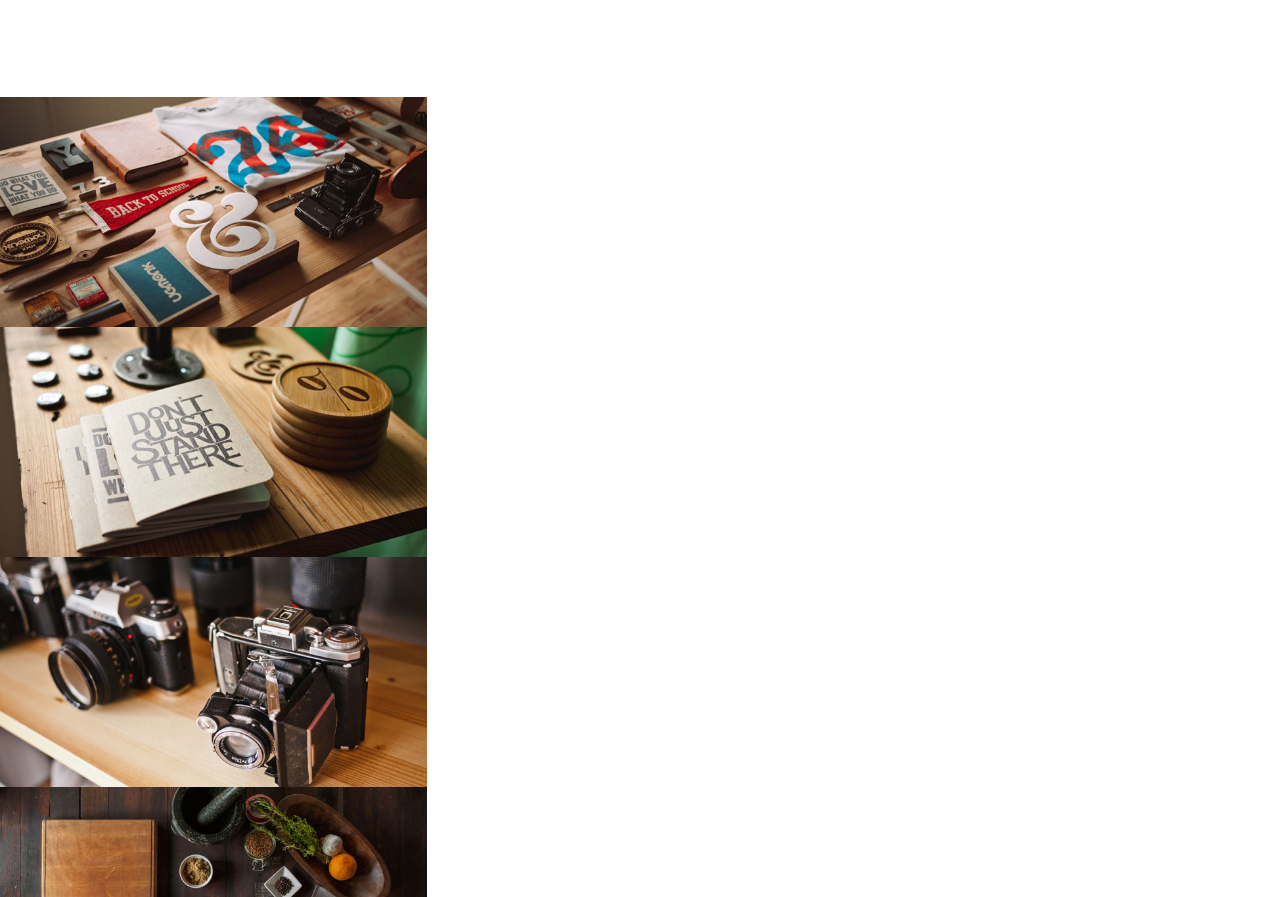
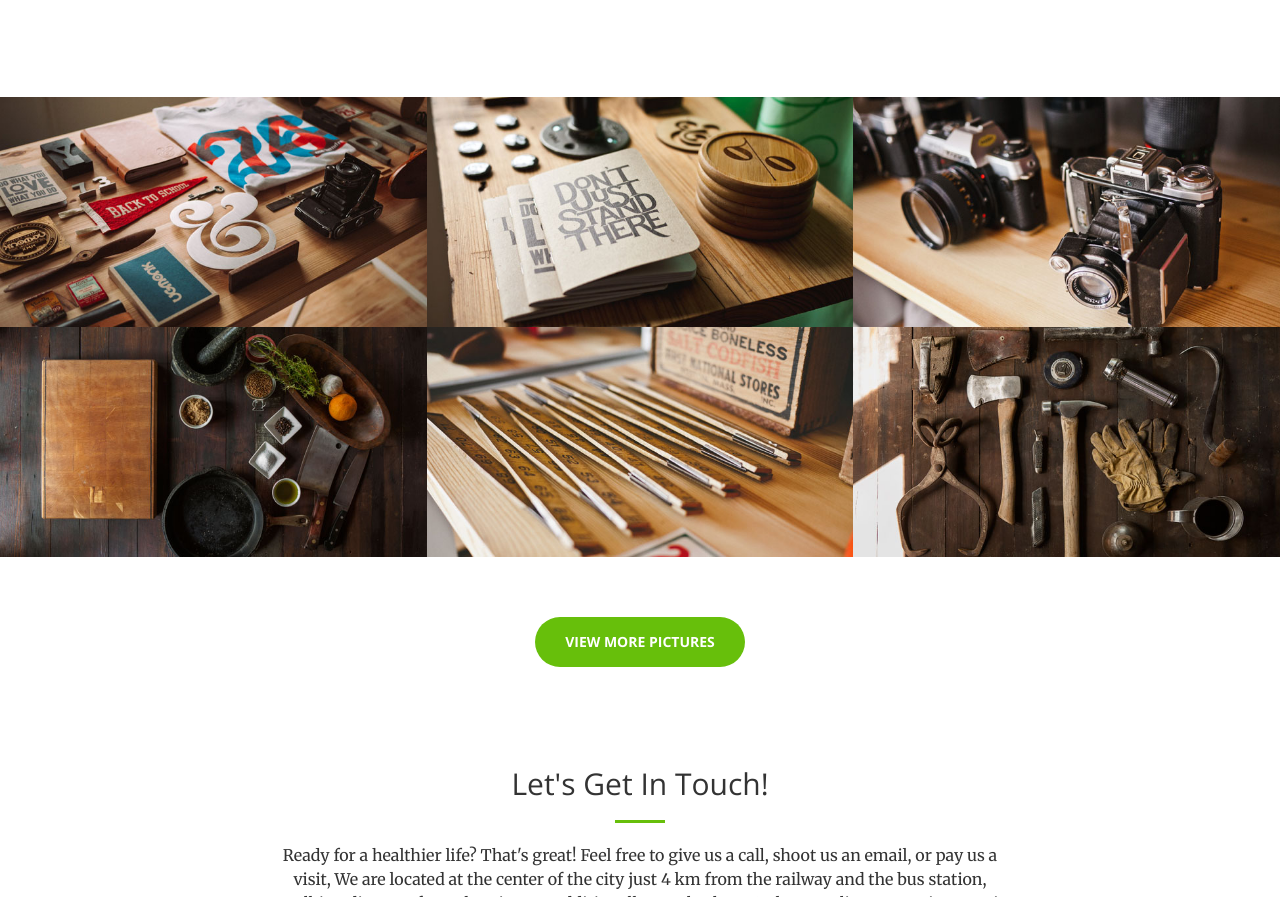
Before and after one commit to bmnaturecure/bmnaturecure.github.io, a plain HTML site: page index.html in a window 1280 px wide. Shown: the part 1927-2824 px from the top of the page. Drawn offline with nearby package versions, Linux system fonts and the light colour scheme.

Commit message:
sort gallery

```diff
--- a/index.html
+++ b/index.html
@@ -189,6 +189,8 @@
                             </div>
                         </div>
                     </a>
+                </div>
+                    <div class="col-lg-4 col-sm-6">
                     <a class="portfolio-box">
                       <img src="/img/portfolio/2.jpg" class="img-responsive" alt="">
                       <div class="portfolio-box-caption">
@@ -202,6 +204,8 @@
                           </div>
                       </div>
                     </a>
+                    </div>
+                    <div class="col-lg-4 col-sm-6">
                     <a class="portfolio-box">
                       <img src="/img/portfolio/3.jpg" class="img-responsive" alt="">
                       <div class="portfolio-box-caption">
@@ -215,6 +219,8 @@
                           </div>
                       </div>
                     </a>
+                    </div>
+                    <div class="col-lg-4 col-sm-6">
                     <a class="portfolio-box">
                       <img src="/img/portfolio/4.jpg" class="img-responsive" alt="">
                       <div class="portfolio-box-caption">
@@ -228,6 +234,8 @@
                           </div>
                       </div>
                     </a>
+                    </div>
+                    <div class="col-lg-4 col-sm-6">
                     <a class="portfolio-box">
                       <img src="/img/portfolio/5.jpg" class="img-responsive" alt="">
                       <div class="portfolio-box-caption">
@@ -241,6 +249,8 @@
                           </div>
                       </div>
                     </a>
+                    </div>
+                    <div class="col-lg-4 col-sm-6">
                     <a class="portfolio-box">
                       <img src="/img/portfolio/6.jpg" class="img-responsive" alt="">
                       <div class="portfolio-box-caption">
@@ -254,7 +264,7 @@
                           </div>
                       </div>
                     </a>
-                </div>
+                    </div>
             </div>
             <br />
             <br />
```
